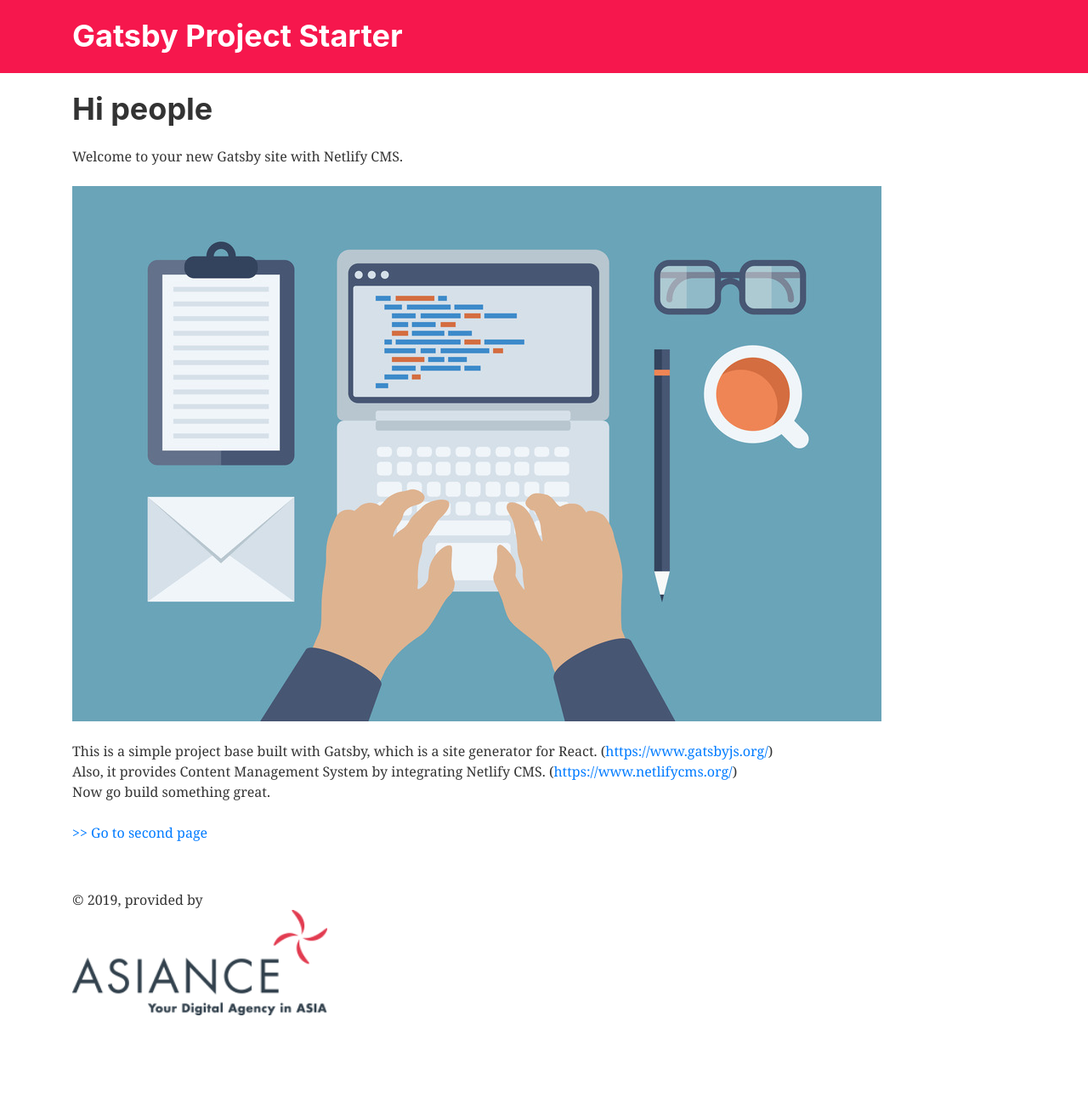
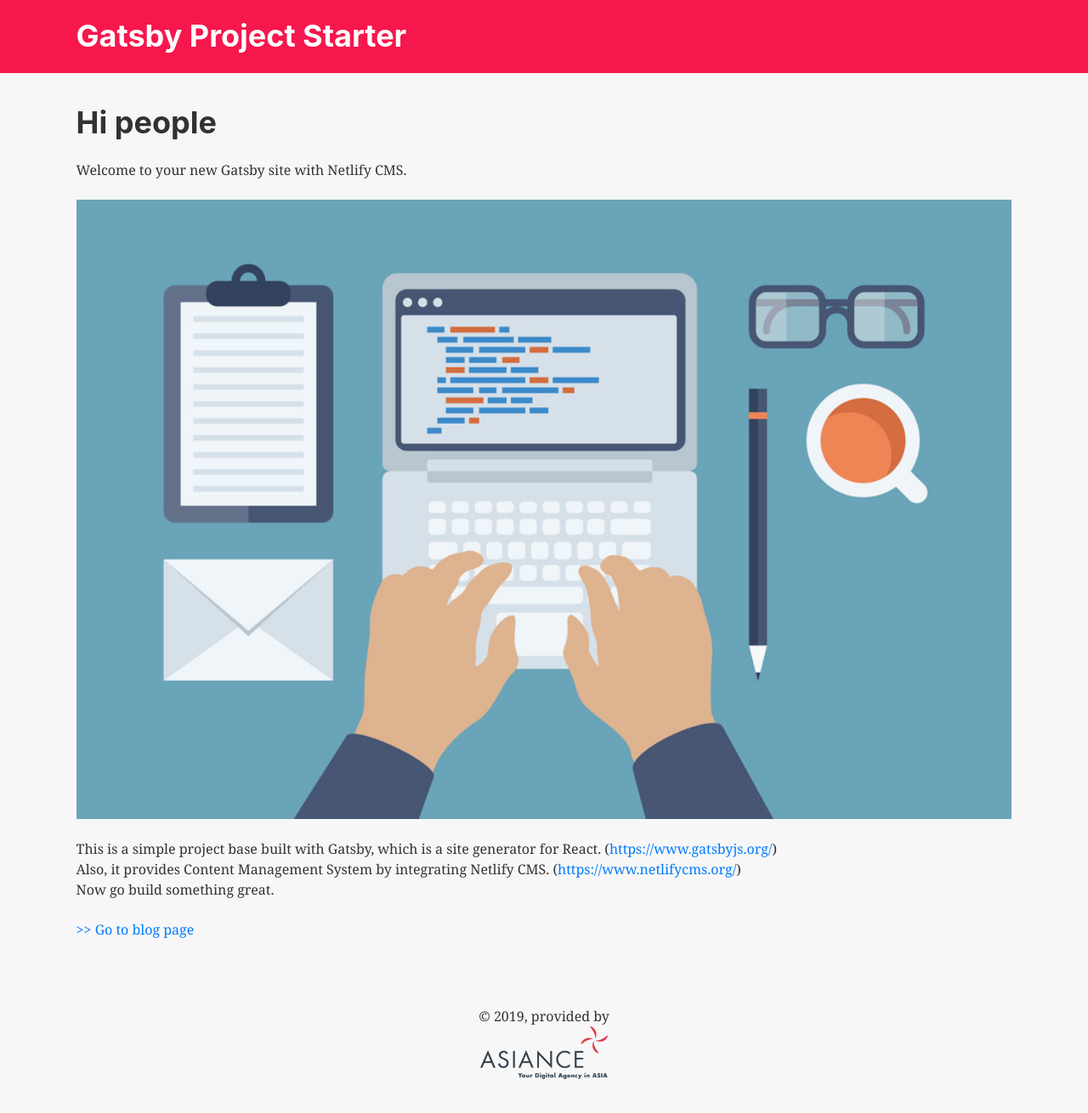
Before and after one commit to dahae-dev/project-starter-gatsby-netlifycms, a Gatsby site: page / in a window 1280 px wide. Shown: the whole page at 85% size. Before the commit the page ends 1195 px from the top, so only its background shows below. Built offline with nearby package versions, Linux system fonts and the light colour scheme; Gatsby itself is replaced by a stand-in of ours.

Commit message:
Update layout styles

```diff
--- a/src/components/footer.js
+++ b/src/components/footer.js
@@ -3,10 +3,10 @@ import React from "react"
 import Image from "./image"
 
 const Footer = () => (
-  <div style={{ marginTop: `3.45rem` }}>
+  <div style={{ padding: `2.45rem 0`, textAlign: `center` }}>
     © {new Date().getFullYear()}, provided by
     <a href="https://www.asiance.com/">
-      <div style={{ maxWidth: `300px`}}>
+      <div style={{ maxWidth: `150px`, margin: `0 auto`}}>
         <Image />
       </div>
     </a>
--- a/src/components/header.js
+++ b/src/components/header.js
@@ -1,20 +1,17 @@
 import { Link } from "gatsby"
 import PropTypes from "prop-types"
 import React from "react"
-import { Container } from "react-bootstrap"
 
 const Header = ({ siteTitle }) => (
   <div
-    style={{
-      background: `#f6174d`,
-      marginBottom: `1.45rem`,
-    }}
+    style={{ background: `#f6174d` }}
   >
-    <Container>
+    <div>
       <div
         style={{
           margin: `0 auto`,
           padding: `1.45rem 0`,
+          width: `86%`,
         }}
       >
         <h1 style={{ margin: 0 }}>
@@ -29,7 +26,7 @@ const Header = ({ siteTitle }) => (
           </Link>
         </h1>
       </div>
-    </Container>
+    </div>
   </div>
 )
 
--- a/src/components/layout.js
+++ b/src/components/layout.js
@@ -8,7 +8,6 @@
 import React from "react"
 import PropTypes from "prop-types"
 import { useStaticQuery, graphql } from "gatsby"
-import { Container } from "react-bootstrap"
 
 import Header from "./header"
 import Footer from "./footer"
@@ -27,10 +26,16 @@ const Layout = ({ children }) => {
   return (
     <>
       <Header siteTitle={data.site.siteMetadata.title} />
-      <Container>
-        <main>{children}</main>
+      <div style={{ background: `#f7f7f7` }}>
+        <main style={{
+          display: `flex`,
+          flexDirection: `column`,
+          width: `86%`,
+          margin: `0 auto`,
+          padding: `2.45rem 0`
+        }}>{children}</main>
         <Footer />
-      </Container>
+      </div>
     </>
   )
 }
--- a/src/templates/index-page.js
+++ b/src/templates/index-page.js
@@ -16,7 +16,7 @@ export const IndexPageTemplate = ({ title, heading, description, src, alt, conte
       <p>{description}</p>
       <img src={src} alt={alt} />
       <PageContent content={content} />
-      <Link to="/page-2/">>> Go to second page</Link>
+      <Link to="/blog/">>> Go to blog page</Link>
     </Layout>
   )
 }
```
